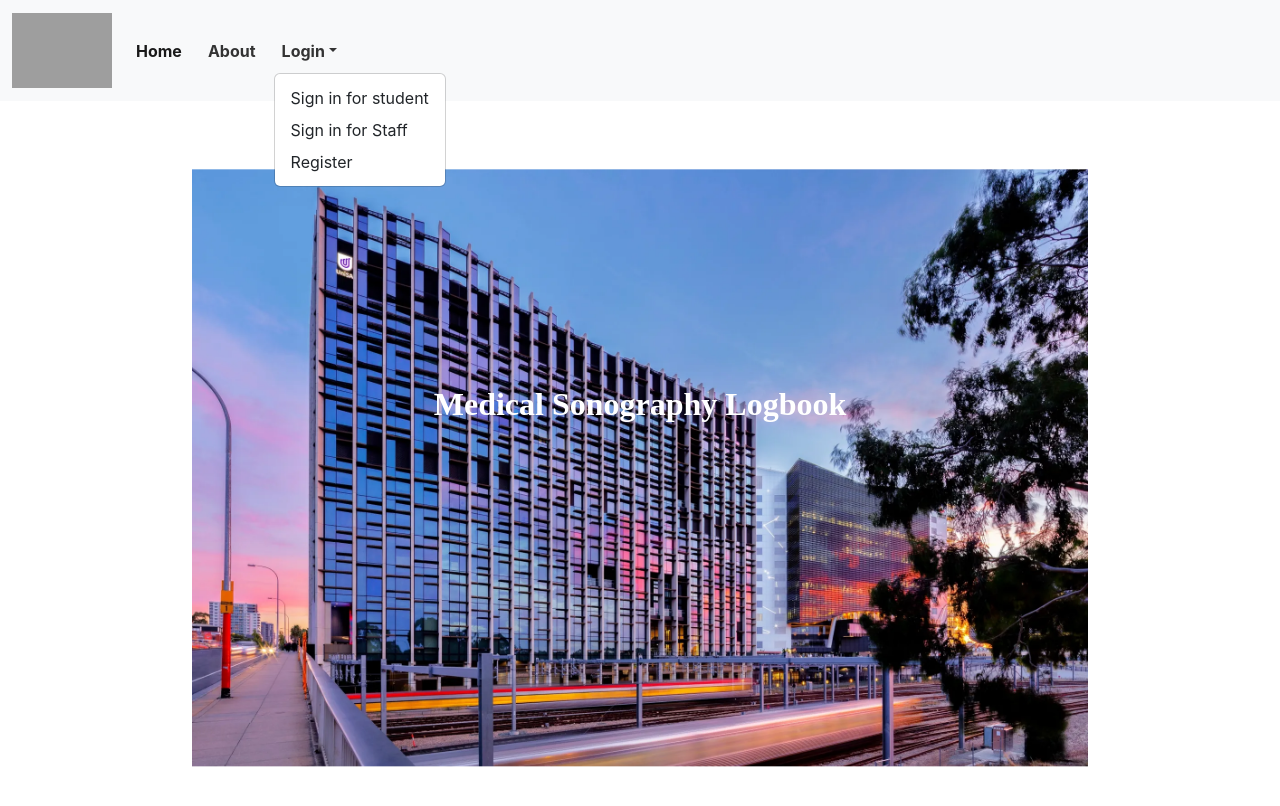
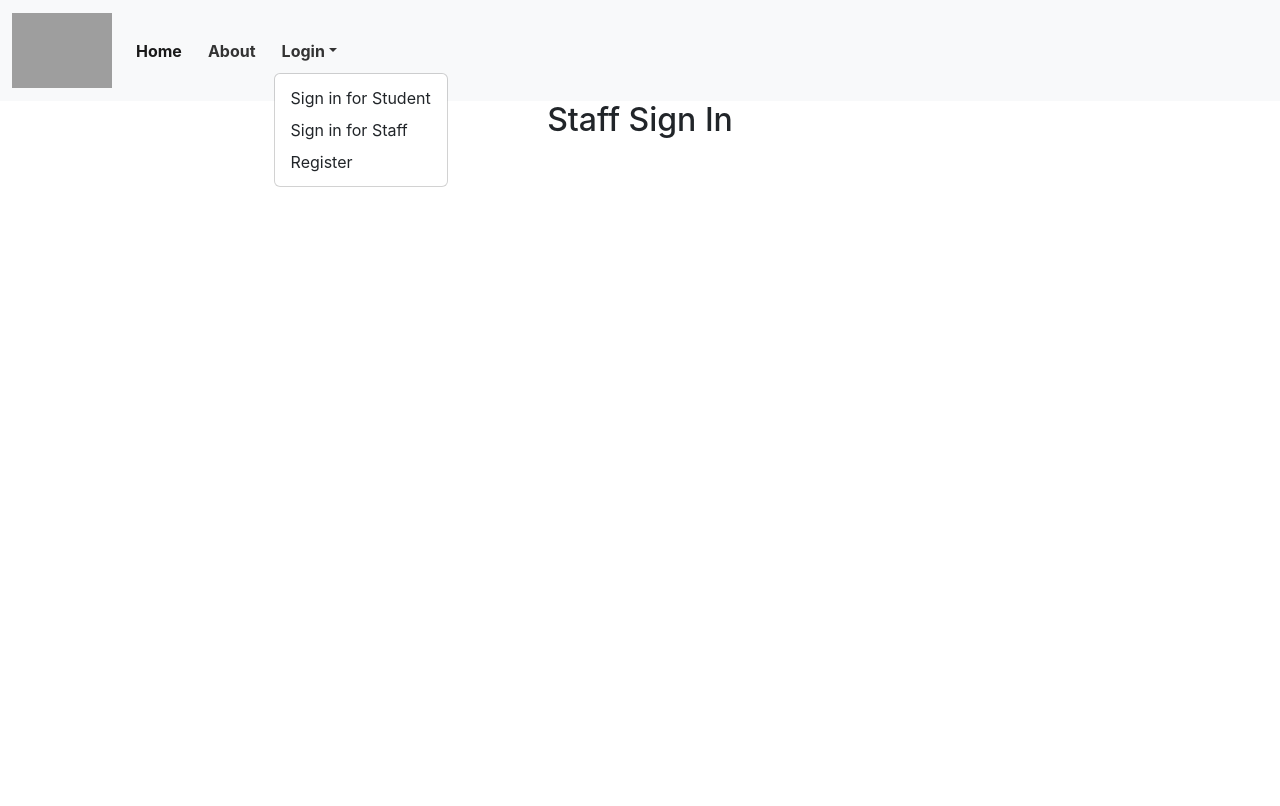
Before and after one commit to AnhNotAnh/ICT-Capstone-Project, a React (Create React App) app in the folder my-app/: page /SignInAsStaff in a window 1280 px wide. Both pictures are taken after a click on the button "Login". Shown: the top 806 px of the page. Built offline with nearby package versions, Linux system fonts and the light colour scheme; grey boxes are pictures that could not be loaded.

Commit message:
Add StaffSignIn page + configure route
Separating staff and student login will make it easier to design later

```diff
--- a/my-app/src/App.js
+++ b/my-app/src/App.js
@@ -22,8 +22,8 @@ function App() {
                                 Login
                             </a>
                             <ul className="dropdown-menu" aria-labelledby="navbarDropdown">
-                                <li><Link className="dropdown-item" to="SignIn" >Sign in for student</Link></li>
-                                <li><Link className="dropdown-item" to="SignIn" >Sign in for Staff</Link></li>
+                                <li><Link className="dropdown-item" to="SignIn" >Sign in for Student</Link></li>
+                                <li><Link className="dropdown-item" to="SignInAsStaff" >Sign in for Staff</Link></li>
                                 <li><Link className="dropdown-item" to="Register" >Register</Link></li>
                             </ul>
                           </div>
--- a/my-app/src/index.js
+++ b/my-app/src/index.js
@@ -4,7 +4,7 @@ import './index.css';
 import App from './App';
 import reportWebVitals from './reportWebVitals';
 import { BrowserRouter, Routes, Route } from "react-router-dom";
-import { Home, About, SignIn, Register } from './routes';
+import { Home, About, SignIn, Register, SignInAsStaff } from './routes';
 
 const root = ReactDOM.createRoot(document.getElementById('root'));
 root.render(
@@ -15,6 +15,7 @@ root.render(
                     <Route path="Home" element={<Home />} />
                     <Route path="About" element={<About />} />
                     <Route path="SignIn" element={<SignIn />} />
+                    <Route path="SignInAsStaff" element={<SignInAsStaff />} />
                     <Route path="Register" element={<Register />} />
                     <Route path="" element={<Home />} />
                     <Route path="*" element={<Home />} />
--- a/my-app/src/routes/SignIn.js
+++ b/my-app/src/routes/SignIn.js
@@ -3,7 +3,7 @@ import React from 'react'
 const SignIn = () => {
   return (
     <div>
-      <h2>Sign In</h2>
+      <h2>Student Sign In</h2>
     </div>
   )
 }
--- /dev/null
+++ b/my-app/src/routes/SignInAsStaff.js
@@ -0,0 +1,11 @@
+import React from 'react'
+
+const SignInAsStaff = () => {
+  return (
+    <div>
+      <h2>Staff Sign In</h2>
+    </div>
+  )
+}
+
+export default SignInAsStaff
--- a/my-app/src/routes/index.js
+++ b/my-app/src/routes/index.js
@@ -2,3 +2,4 @@ export { default as Home } from './Home'
 export { default as About } from './About'
 export { default as Register } from './Register'
 export { default as SignIn } from './SignIn'
+export { default as SignInAsStaff } from './SignInAsStaff'
```
